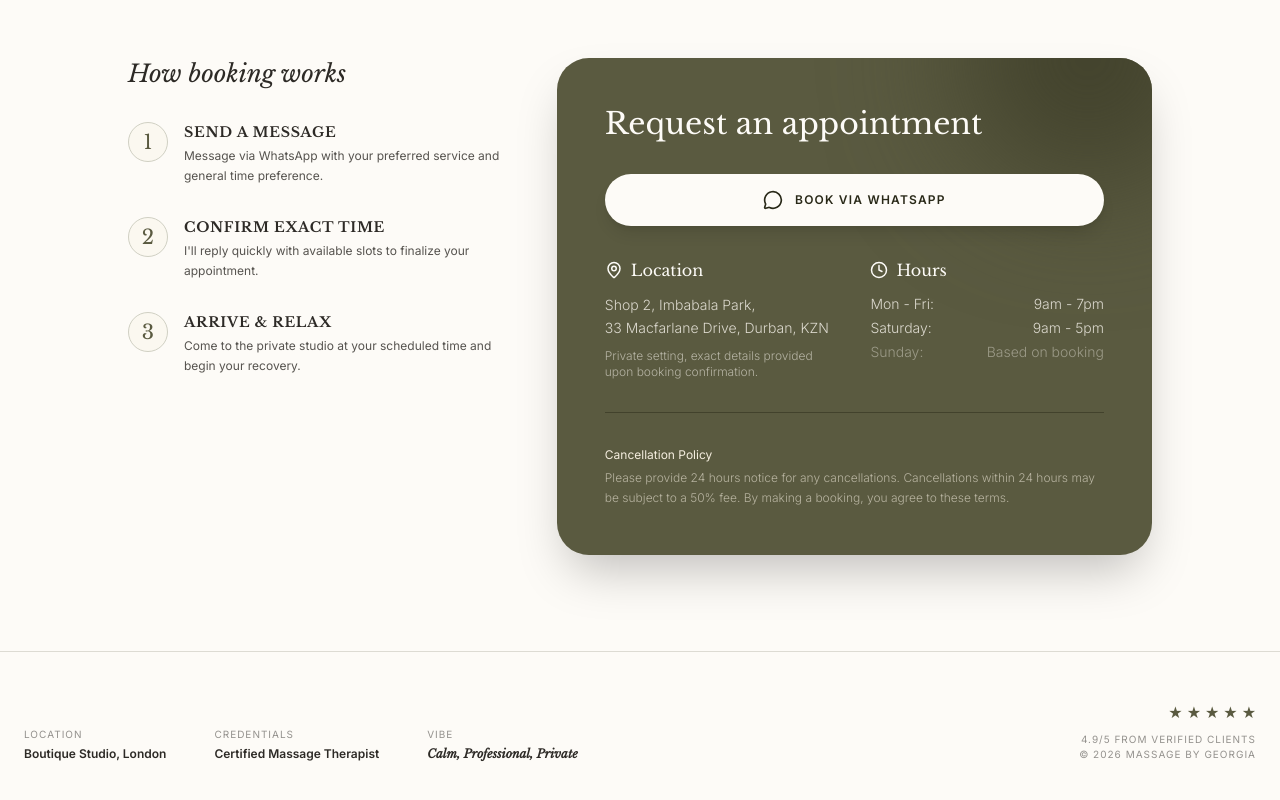
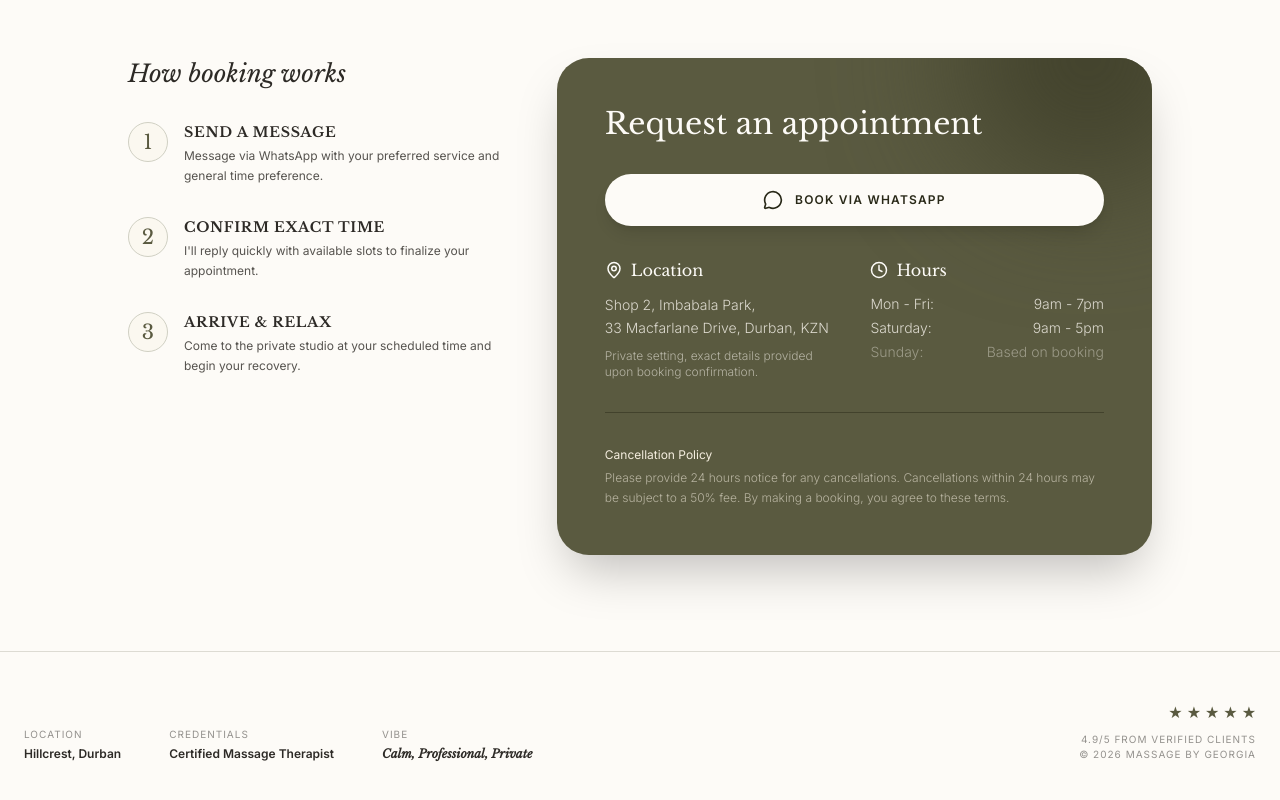
Before and after one commit to mattbrianb/massagebygeorgia, a React (Vite) app: page / in a window 1280 px wide. Shown: the part 2495-3295 px from the top of the page. Built offline with nearby package versions, Linux system fonts and the light colour scheme.

Commit message:
Update Footer.tsx

```diff
--- a/src/components/Footer.tsx
+++ b/src/components/Footer.tsx
@@ -4,7 +4,7 @@ export default function Footer() {
       <div className="flex flex-wrap gap-12 mb-8 md:mb-0">
         <div className="flex flex-col">
           <span className="text-[10px] uppercase tracking-widest opacity-50 mb-1">Location</span>
-          <span className="text-xs font-semibold">Boutique Studio, London</span>
+          <span className="text-xs font-semibold">Hillcrest, Durban</span>
         </div>
         <div className="flex flex-col">
           <span className="text-[10px] uppercase tracking-widest opacity-50 mb-1">Credentials</span>
```
